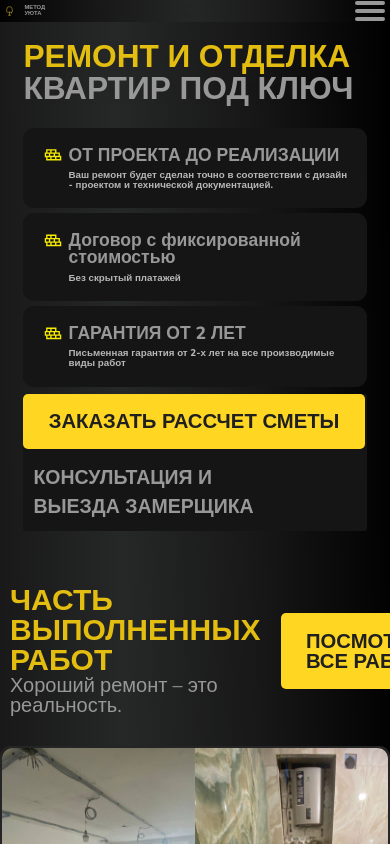
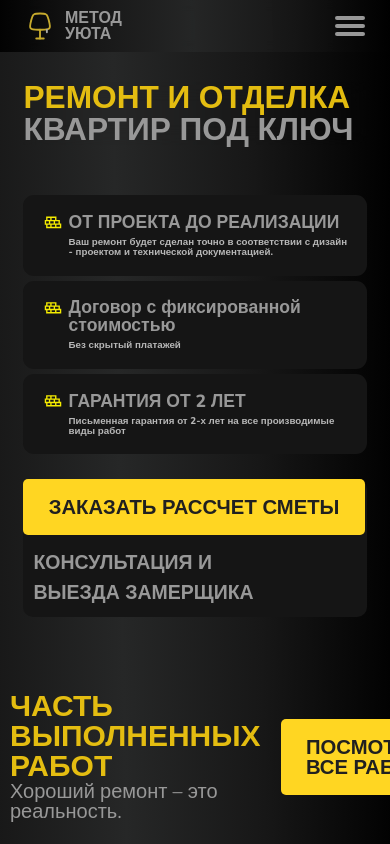
Before and after one commit to ViGrebenik/metoduytaClient, a React (Vite) app: page / in a window 390 px wide. Shown: the top 844 px of the page. Built offline with nearby package versions, Linux system fonts and the light colour scheme; a web font is replaced by a local one.

Commit message:
code rewiews mobile home page

```diff
--- a/src/components/header/Header.module.scss
+++ b/src/components/header/Header.module.scss
@@ -107,6 +107,25 @@
 @media only screen and (min-width: 768px) and (max-width: 1023px),
 	only screen and (max-width: 767px) {
 	.headerContainer {
-		padding: 0.2vw 1.2vw;
+		padding: 10px 25px;
+	}
+	.logoContainer {
+		display: flex;
+		align-items: center;
+		gap: 10px;
+		border-radius: 5px;
+		text-decoration: none;
+		color: inherit;
+		img {
+			width: 30px;
+			height: 30px;
+		}
+	}
+
+	.title {
+		line-height: 1;
+		font-weight: bold;
+		font-size: 16px;
+		color: $fontColor;
 	}
 }
--- a/src/components/wrappers/banner/HomeBanner.module.scss
+++ b/src/components/wrappers/banner/HomeBanner.module.scss
@@ -131,7 +131,7 @@
 
 @media only screen and (max-width: 767px) {
 	.homeBanner {
-		padding: 5vw 0vw;
+		padding: 30px 0px 40px 0px;
 	}
 	.bannerContainer {
 		margin: 0 6vw;
@@ -147,7 +147,7 @@
 		flex-wrap: wrap;
 		h1 {
 			font-size: 8.125vw;
-			margin-bottom: 6vw;
+			margin-bottom: 50px;
 		}
 	}
 	.bannerAdvantages {
@@ -182,7 +182,9 @@
 		font-size: 2.5vw;
 	}
 	.titleAction {
+		margin-top: 20px;
 		flex-wrap: wrap;
+		border-radius: 10px;
 		p {
 			padding: 10px;
 			font-size: 5vw;
```
